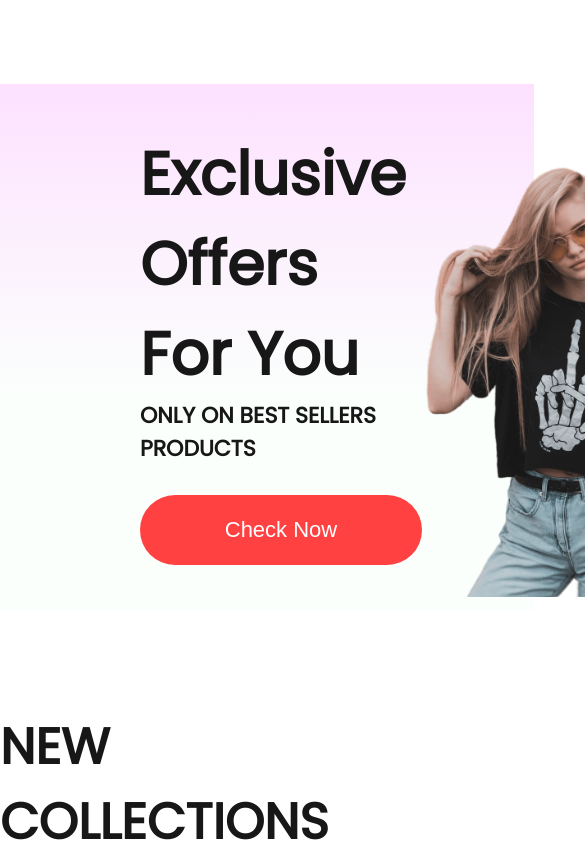
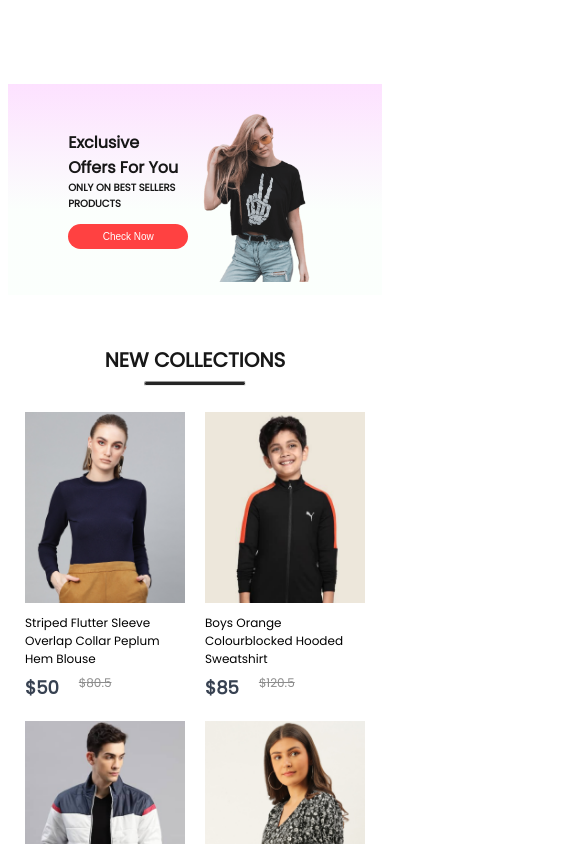
Before and after one commit to NoufaraAhamed/Shopper, a React (Create React App) app in the folder frontend/: page / in a window 390 px wide. Shown: the part 1680-2524 px from the top of the page, 585 px wide, since content can reach past the window. Built offline with nearby package versions, Linux system fonts and the light colour scheme.

Commit message:
shop, category and login page were made responsive

```diff
--- a/frontend/src/Components/Footer/Footer.css
+++ b/frontend/src/Components/Footer/Footer.css
@@ -52,3 +52,28 @@
     height: 3px;
     background: #c7c7c7;
 }
+@media(max-width:800px){
+    .footer{
+        gap: 20px;
+    }
+    .footer-logo{
+        gap: 10px;
+        align-items: end;
+    }
+    .footer-logo img{
+        width: 40px;
+    }
+    .footer-logo p{
+        font-size: 25px;
+    }
+    .footer-links{
+        font-size: 14px;
+        gap: 10px;
+    }
+    .footer-social-icon img{
+        width: 22px;
+    }
+    .footer-copyright{
+        font-size: 13px;
+    }
+}
--- a/frontend/src/Components/Hero/Hero.css
+++ b/frontend/src/Components/Hero/Hero.css
@@ -53,7 +53,7 @@
 }
 .hero-right img{
     width: auto;
-    height: 700px;
+    height: 560px;
 }
 @media(max-width:1280px){
     .hero-left{
--- a/frontend/src/Components/NewCollections/NewCollections.css
+++ b/frontend/src/Components/NewCollections/NewCollections.css
@@ -23,3 +23,50 @@
     margin-top: 50px;
     gap: 30px;
 }
+@media(max-width:1280px){
+    .new-collections h1{
+        font-size: 40px;
+    }
+    .new-collections hr{
+        width: 160px;
+        height: 4px;
+    }
+    .collections{
+        gap: 20px;
+        margin-top: 30px;
+    }
+}
+@media(max-width:1024px){
+    .new-collections h1{
+        font-size: 30px;
+    }
+    .new-collections hr{
+        width: 120px;
+        height: 3px;
+    }
+    .collections{
+        gap: 15px;
+        margin-top: 20px;
+    }
+}
+@media(max-width:800px){
+    .new-collections{
+        gap: 6px;
+    }
+    .new-collections h1{
+        font-size: 20px;
+    }
+    .new-collections hr{
+        width: 100px;
+    }
+    .collections{
+        gap: 5px;
+    }
+}
+@media(max-width:500px){
+    .collections{
+        display: grid;
+        grid-template-columns: 1fr 1fr;
+        gap: 20px;
+    }
+}
--- a/frontend/src/Components/NewsLetter/NewsLetter.css
+++ b/frontend/src/Components/NewsLetter/NewsLetter.css
@@ -13,7 +13,7 @@
 }
 .newsletter h1{
     color: #454545;
-    font-size: 55px;
+    font-size: 45px;
     font-weight: 600;
 
 }
@@ -49,3 +49,98 @@
     font-size: 16px;
     cursor: pointer;
 }
+@media(max-width:1280px){
+    .newsletter{
+        padding: 0px 80px;
+        margin-bottom: 120px;
+        gap: 20px;
+    }
+    .newsletter h1{
+        font-size: 36px;
+    }
+    .newsletter p{
+        font-size: 16px;
+    }
+    .newsletter div{
+        width: 600px;
+        height: 60px;
+    }
+    .newsletter div input{
+        width: 400px;
+    }
+    .newsletter div button{
+        width: 160px;
+        height: 60px;
+    }
+}
+@media(max-width:1024px){
+    .newsletter{
+        margin-bottom: 60px;
+    }
+    .newsletter h1{
+        font-size: 30px;
+    }
+    .newsletter p{
+        font-size: 14px;
+    }
+    .newsletter div{
+        width: 500px;
+        height: 50px;
+    }
+    .newsletter div input{
+        width: 300px;
+        font-size: 14px;
+    }
+    .newsletter div button{
+        width: 120px;
+        height: 50px;
+        font-size: 14px;
+    }
+}
+@media(max-width:800px){
+    .newsletter{
+        margin-bottom: 30px;
+        height: 35vh;
+    }
+    .newsletter h1{
+        font-size: 18px;
+    }
+    .newsletter p{
+        font-size: 12px;
+    }
+    .newsletter div{
+        width: 400px;
+        height: 40px;
+    }
+    .newsletter div input{
+        width: 200px;
+        font-size: 13px;
+    }
+    .newsletter div button{
+        width: 100px;
+        height: 40px;
+        font-size: 13px;
+    }
+}
+@media(max-width:500px){
+    .newsletter{
+        height: 25vh;
+        width: 100%;
+        padding: 0;
+        gap: 15px;
+    }
+    .newsletter h1{
+        font-size: 16px;
+    }
+    .newsletter p{
+        font-size: 13px;
+        max-width: 200px;
+        text-align: center;
+    }
+    .newsletter div{
+        width: 290px;
+    }
+    .newsletter div input{
+        width: 130px;
+    }
+}
--- a/frontend/src/Components/Offers/Offers.css
+++ b/frontend/src/Components/Offers/Offers.css
@@ -43,6 +43,91 @@
     justify-content: flex-end;
     padding-top: 50px;
 }
-.offers-right img{
-    height: 450px;
+
+@media(max-width:1280px){
+    .offers{
+        padding: 0px 80px;
+        margin-bottom: 120px;
+    }
+    .offers-left h1{
+        font-size: 40px;
+    }
+    .offers-left p{
+        font-size: 18px;
+    }
+    .offers-right img{
+        width: 300px;
+    }
+    .offers-left button{
+       width: 220px;
+       height: 50px;
+       font-size: 18px;
+    }
+    .offers-right{
+        padding-top: 30px
+    }
 }
+@media(max-width:1024px){
+    .offers{
+        padding: 0px 60px;
+        margin-bottom: 80px;
+        height: 40vh;
+    }
+    .offers-left h1{
+        font-size: 30px;
+    }
+    .offers-left p{
+        font-size: 16px;
+    }
+    .offers-right img{
+        width: 200px;
+    }
+    .offers-left button{
+       width: 160px;
+       height: 40px;
+       font-size: 16px;
+    }
+    .offers-right{
+        padding-top: 10px
+    }
+}
+@media(max-width:800px){
+    .offers{
+        margin-bottom: 60px;
+    }
+    .offers-left h1{
+        font-size: 22px;
+    }
+    .offers-left p{
+        font-size: 13px;
+    }
+    .offers-right img{
+        width: 180px;
+    }
+    .offers-left button{
+       width: 140px;
+       height: 30px;
+       font-size: 12px;
+    }
+}
+@media(max-width:500px){
+    .offers{
+        height: 25vh;
+        margin-bottom: 50px;
+    }
+    .offers-left h1{
+        font-size: 16px;
+    }
+    .offers-left p{
+        font-size: 10px;
+    }
+    .offers-right img{
+        width: 120px;
+    }
+    .offers-left button{
+       width: 120px;
+       height: 25px;
+       font-size: 10px;
+       margin-top: 12px;
+    }
+}
--- a/frontend/src/Pages/CSS/LoginSignup.css
+++ b/frontend/src/Pages/CSS/LoginSignup.css
@@ -60,3 +60,52 @@
     font-size: 18px;
     font-weight: 500;
 }
+@media(max-width:1280px){
+    .loginsignup{
+        padding-top: 50px;
+    }
+    .loginsignup-container{
+        width: auto;
+        max-width: 500px;
+        max-height: 500px;
+    }
+    .loginsignup-container h1{
+        margin: 10px 0px;
+    }
+    .loginsignup-fields{
+        gap: 20px;
+        margin-top: 20px;
+    }
+    .loginsignup-fields input{
+        width: 93%;
+        height: 65px;
+    }
+    .loginsignup-container button{
+        width: 100%;
+    }
+    .loginsignup-login{
+        font-size: 16px;
+    }
+    .loginsignup-agree{
+        font-size: 14px;
+        gap: 10px;
+    }
+}
+@media(max-width:800px){
+    .loginsignup-container{
+        padding: 20px 30px;
+    }
+    .loginsignup-container h1{
+        font-size: 24px;
+    }
+    .loginsignup-fields{
+        margin-top: 20px;
+    }
+    .loginsignup-fields input{
+        height: 50px;
+    }
+    .loginsignup-container button{
+        height: 50px;
+        font-size: 16px;
+    }
+}
--- a/frontend/src/Pages/CSS/ShopCategory.css
+++ b/frontend/src/Pages/CSS/ShopCategory.css
@@ -37,3 +37,53 @@
     font-size: 18px;
     font-weight: 500;
 }
+@media(max-width:1280px){
+    .shopcategory-banner{
+        margin: 20px auto;
+        width: 90%;
+    }
+    .shopcategory-indexSort{
+        width: 90%;
+        margin: auto;
+    }
+    .shopcategory-sort{
+        padding: 5px 10px;
+        font-size: 12px;
+    }
+    .shopcategory-indexSort p{
+        font-size: 12px;
+    }
+    .shopcategory-products{
+        width: 90%;
+        margin: 10px auto;
+        row-gap: 40px;
+    }
+    .shopcategory-products .item{
+        margin: auto;
+    }
+    .shopcategory-loadmore{
+        margin: 100px auto;
+        width: 200px;
+        height: 60px;
+        font-size: 16px;
+    }
+}
+@media(max-width:800px){
+    .shopcategory-banner{
+        width: 95%;
+    }
+    .shopcategory-products{
+        width: 95%;
+    }
+    .shopcategory-loadmore{
+        margin: 60px auto;
+        width: 150px;
+        height: 40px;
+        font-size: 13px;
+    }
+}
+@media(max-width:500px){
+    .shopcategory-products{
+        grid-template-columns: 1fr 1fr;
+    }
+}
```
